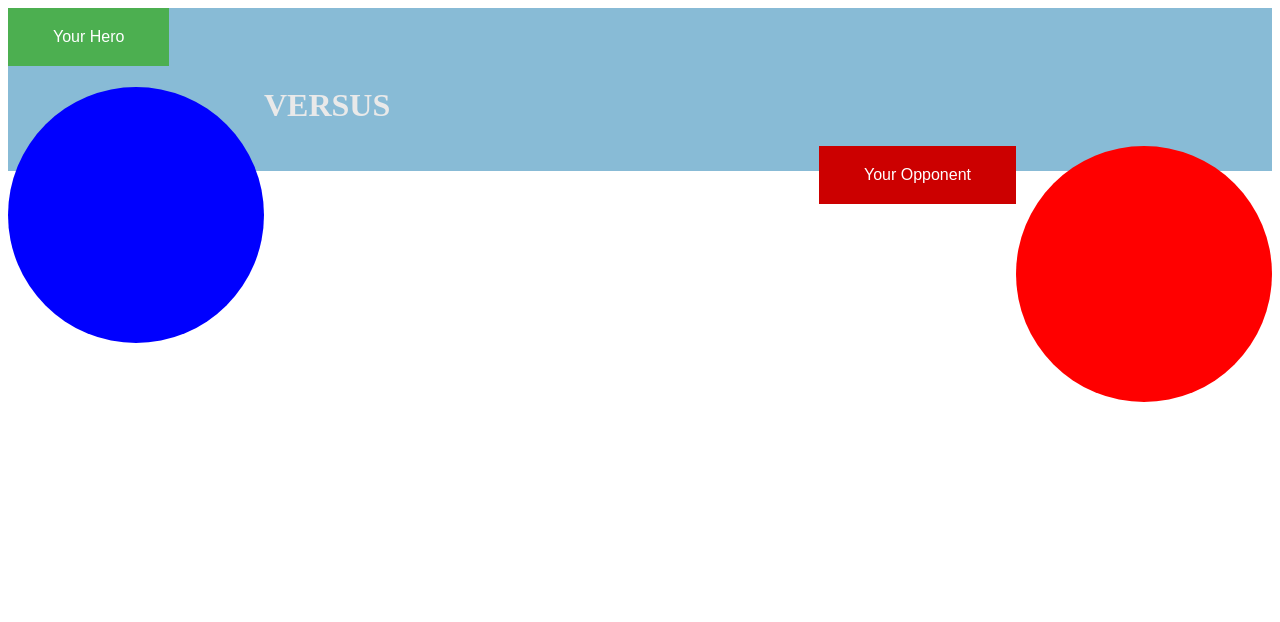
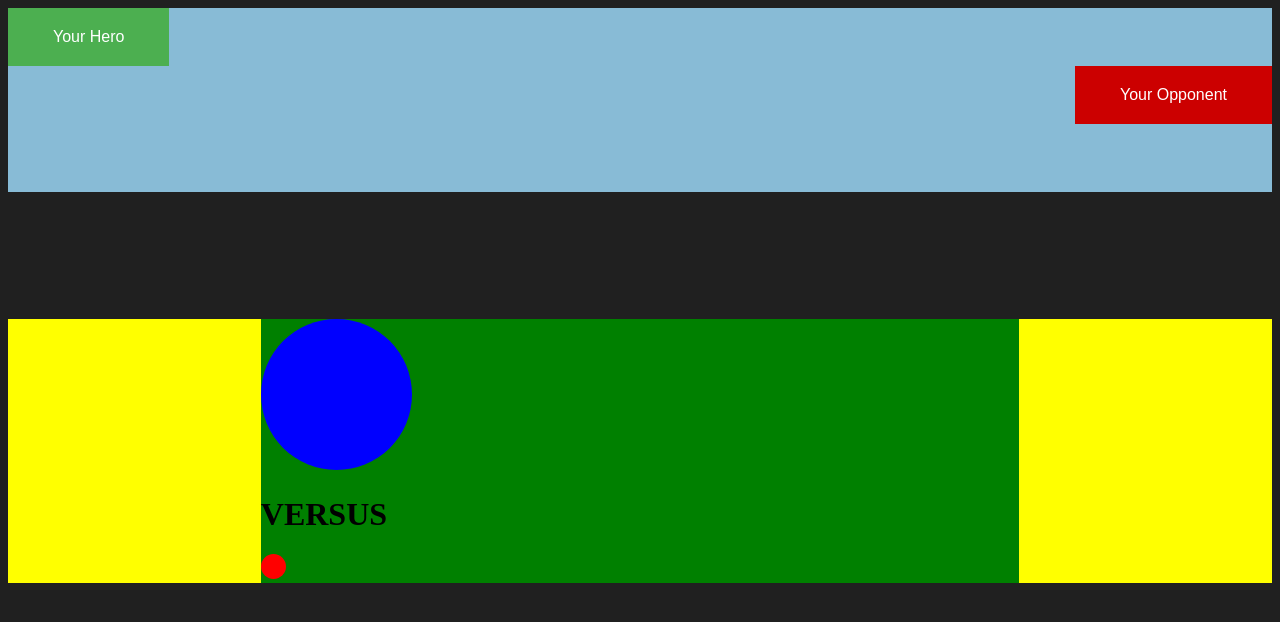
Before and after one commit to Knoxportion/Hearthstats2, a plain HTML site: page index.html in a window 1280 px wide. Drawn offline with Linux system fonts and the light colour scheme.

Commit message:
Trying to fix the layout
Made some progress in fixing the layout. need to position the images and
select a proper color scheme next

```diff
--- a/css/main.css
+++ b/css/main.css
@@ -2,8 +2,10 @@
 #header{
   color: #e9e9e9;
 width: 100%;
+
 background-color: #88bbd6;
-padding-bottom: 2%;
+padding-bottom: 10%;
+margin-bottom: 10%;
 }
 /* Dropdown Button */
 .herobutton {
@@ -59,28 +61,47 @@ padding-bottom: 2%;
   box-shadow: 0px 8px 16px 0px rgba(0,0,0,0.2);
 }
 
+/************
+IMAGES
+************/
 .heroIcon{
-  float: right;
+  /*float: right;*/
   margin-left: 20px;
   width: 30px;
   height: 30px;
 }
 
 #heroImage{
-  width: 256px;
-  height: 256px;
+  width: 20%;
+  height: 20%;
   border-radius: 50%;
   background-color: blue;
-  float: left;
 }
 
 #opponentImage{
-  width: 256px;
-  height: 256px;
+  width: 25px;
+  height: 25px;
   border-radius: 50%;
   background-color: red;
-  float: right;
+  /*float: right;*/
 }
+
+/************
+MAIN DIV
+************/
+#MainDiv{
+  background-color: yellow;
+height: 90%;
+width: 100%;
+}
+
+#MainDiv #versusDiv{
+  background-color: green;
+  height: 50%;
+  margin-left: 20%;
+  margin-right: 20%;
+}
+
 
 /* Links inside the dropdown */
 .hero-content button {
@@ -104,3 +125,8 @@ padding-bottom: 2%;
 
 /* Show the dropdown menu (use JS to add this class to the .dropdown-content container when the user clicks on the dropdown button) */
 .show {display:block;}
+
+body {
+  background-color: #202020;
+  min-height: 100%;
+}
--- a/index.html
+++ b/index.html
@@ -26,13 +26,6 @@
           </div>
         </div>
 
-        <div id="versusDiv">
-          <img id="heroImage" src="img/EmptyHero.png">
-          <h1>VERSUS</h1>
-          <img id="opponentImage" src="img/EmptyHero.png">
-        </div>
-
-
 <!--DROPDOWN OPPONENT-->
         <div id="dropdown">
           <button onclick="selectOpponent()" class="oppenentbutton">Your Opponent</button>
@@ -52,6 +45,11 @@
 
     <div id="MainDiv">
 
+      <div id="versusDiv">
+        <img id="heroImage" src="img/EmptyHero.png">
+        <h1>VERSUS</h1>
+        <img id="opponentImage" src="img/EmptyHero.png">
+      </div>
 
     </div>
 
```
